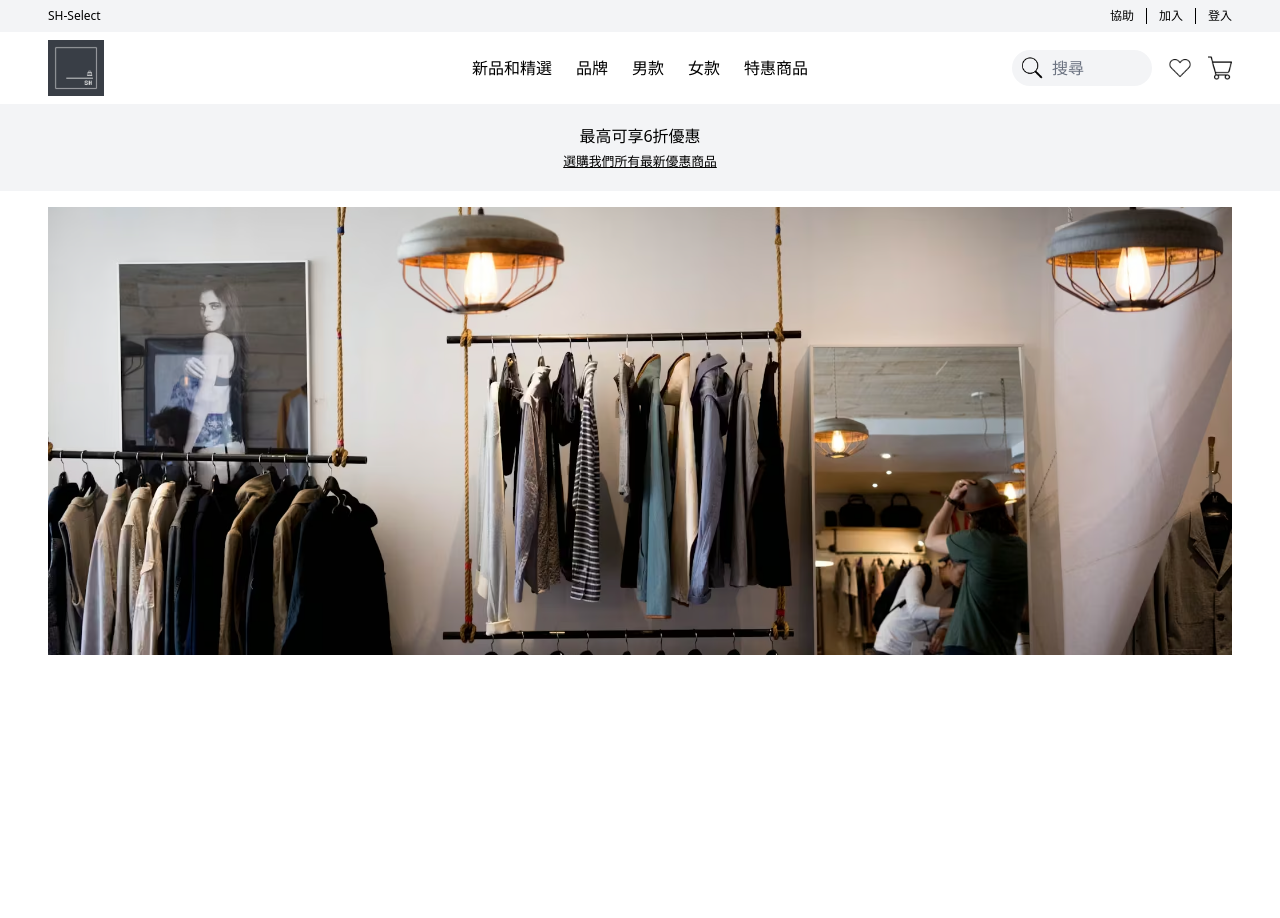
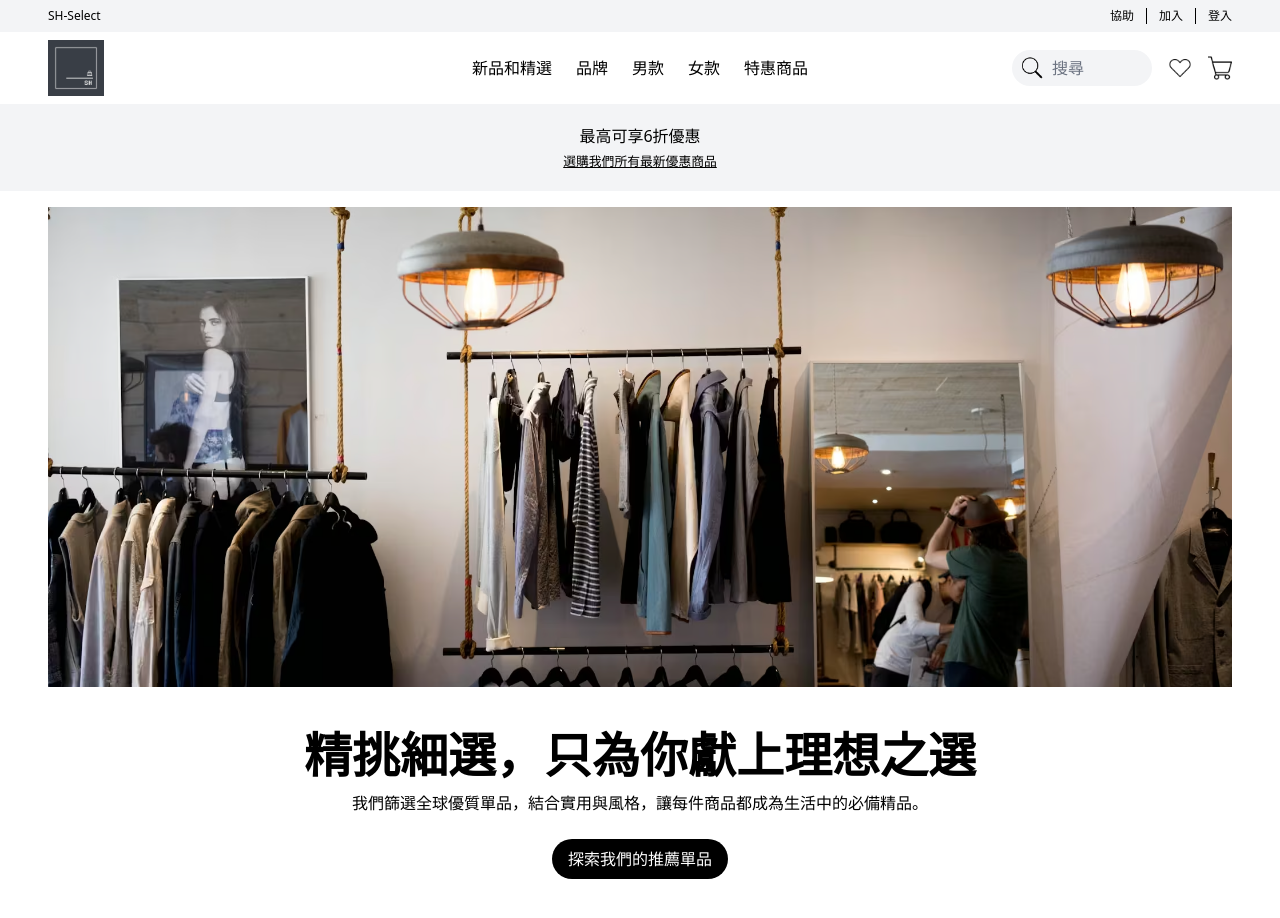
Before and after one commit to qqpp0504/sh-select-project, a React (Vite) app in the folder fronted/: page / in a window 1280 px wide. Shown: the top 918 px of the page. Before the commit the page ends 800 px from the top, so only its background shows below. Built offline with nearby package versions, Linux system fonts and the light colour scheme.

Commit message:
Add desctiption to Home page

```diff
--- a/fronted/index.html
+++ b/fronted/index.html
@@ -10,7 +10,7 @@
       rel="stylesheet"
     />
     <meta name="viewport" content="width=device-width, initial-scale=1.0" />
-    <title>Vite + React</title>
+    <title>SH-Select</title>
   </head>
   <body>
     <div id="root"></div>
--- /dev/null
+++ b/fronted/src/components/UI/Button.jsx
@@ -0,0 +1,6 @@
+// eslint-disable-next-line react/prop-types
+export default function Button({ children }) {
+  return (
+    <p className="my-6 px-4 py-2 bg-black text-white rounded-3xl">{children}</p>
+  );
+}
--- a/fronted/src/pages/Home.jsx
+++ b/fronted/src/pages/Home.jsx
@@ -1,13 +1,27 @@
+import { Link } from "react-router-dom";
+
 import bannerImage from "../assets/banner-image.jpg";
+import Button from "../components/UI/Button.jsx";
 
 export default function Home() {
   return (
-    <div className="padding-large py-4 h-[60vh] flex justify-center">
-      <img
-        src={bannerImage}
-        alt="Banner image"
-        className="w-full h-full object-cover"
-      />
+    <div className="padding-large py-4">
+      <div className="h-[60vh] flex justify-center">
+        <img
+          src={bannerImage}
+          alt="Banner image"
+          className="w-full h-full object-cover"
+        />
+      </div>
+      <div className="my-8 flex flex-col justify-center items-center">
+        <h3 className="text-[3rem] font-900">精挑細選，只為你獻上理想之選</h3>
+        <p>
+          我們篩選全球優質單品，結合實用與風格，讓每件商品都成為生活中的必備精品。
+        </p>
+        <Link to="/">
+          <Button>探索我們的推薦單品</Button>
+        </Link>
+      </div>
     </div>
   );
 }
```
